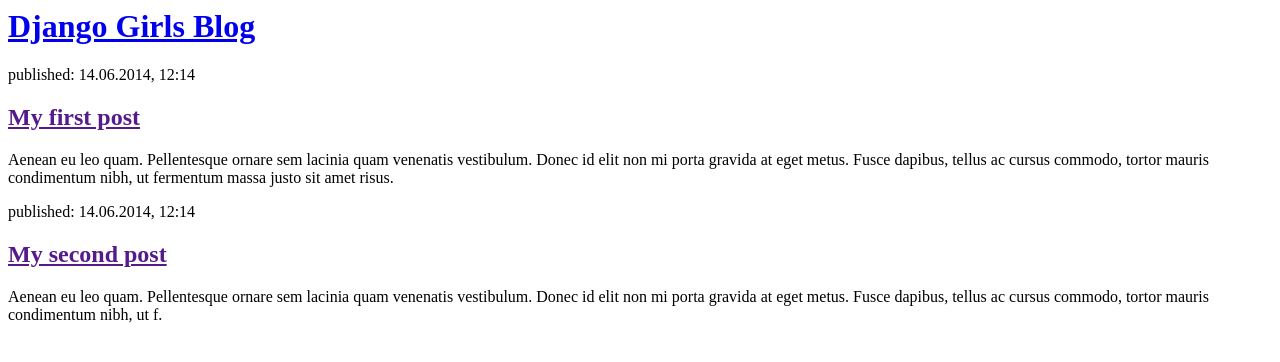
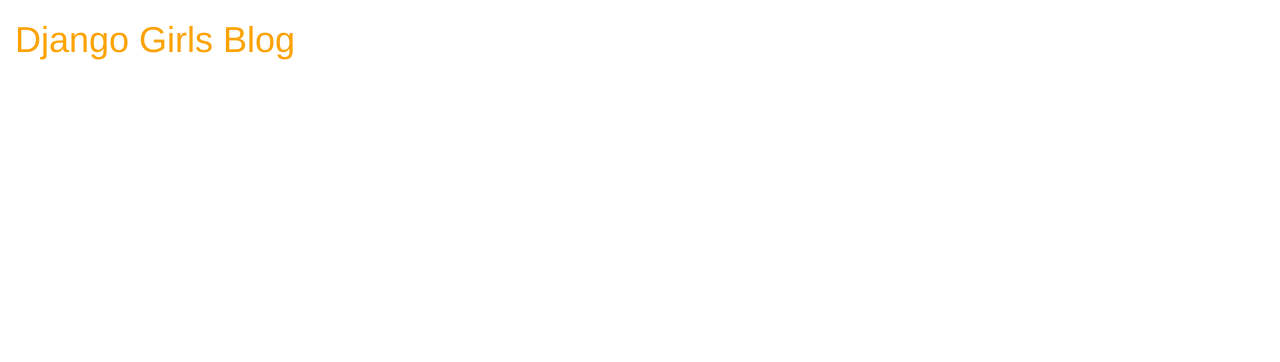
Before and after one commit to murahimova/my-first-blog, a Django app: page / in a window 1280 px wide. Shown: the top 362 px of the page. Run offline with Django 3.2, Linux system fonts and the light colour scheme; data that the repository does not hold is empty; some libraries are stand-ins or nearby versions.

Commit message:
Finish first version of my blog

```diff
--- /dev/null
+++ b/blog/static/css/blog.css
@@ -0,0 +1,5 @@
+h1 a {
+    color: #FCA205;
+}body {
+    padding-left: 15px;
+}
--- a/blog/templates/blog/post_list.html
+++ b/blog/templates/blog/post_list.html
@@ -1,7 +1,13 @@
+{% load staticfiles %}
 <html>
-    <head>
+<head link href="https://fonts.googleapis.com/css?family=Lobster&subset=latin,cyrillic" rel="stylesheet" type="text/css">
     <title>Django Girls blog</title>
+    <link rel="stylesheet" href="//maxcdn.bootstrapcdn.com/bootstrap/3.2.0/css/bootstrap.min.css">
+    <link rel="stylesheet" href="//maxcdn.bootstrapcdn.com/bootstrap/3.2.0/css/bootstrap-theme.min.css">
+    <link rel="stylesheet" href="{% static 'css/blog.css' %}">
+
 </head>
+
 <body>
     <div>
         <h1><a href="/">Django Girls Blog</a></h1>
@@ -9,20 +15,11 @@
 
     {% for post in posts %}
         <div>
+            <h1><a href="">{{ post.title }}</a></h1>
             <p>published: {{ post.published_date }}</p>
-        <h1><a href="">{{ post.title }}</a></h1>
             <p>{{ post.text|linebreaksbr }}</p>
         </div>
     {% endfor %}
-            <p>published: 14.06.2014, 12:14</p>
-            <h2><a href="">My first post</a></h2>
-            <p>Aenean eu leo quam. Pellentesque ornare sem lacinia quam venenatis vestibulum. Donec id elit non mi porta gravida at eget metus. Fusce dapibus, tellus ac cursus commodo, tortor mauris condimentum nibh, ut fermentum massa justo sit amet risus.</p>
-        </div>
 
-        <div>
-            <p>published: 14.06.2014, 12:14</p>
-            <h2><a href="">My second post</a></h2>
-            <p>Aenean eu leo quam. Pellentesque ornare sem lacinia quam venenatis vestibulum. Donec id elit non mi porta gravida at eget metus. Fusce dapibus, tellus ac cursus commodo, tortor mauris condimentum nibh, ut f.</p>
-        </div>
 </body>
 </html>
--- a/blog/views.py
+++ b/blog/views.py
@@ -4,4 +4,4 @@
 
 def post_list(request):
     posts = Post.objects.filter(published_date__lte=timezone.now()).order_by('published_date')
-    return render(request, 'blog/post_list.html', {})
+    return render(request, 'blog/post_list.html', {'posts': posts})
```
Lines whose indentation alone changed are shown as unchanged.
